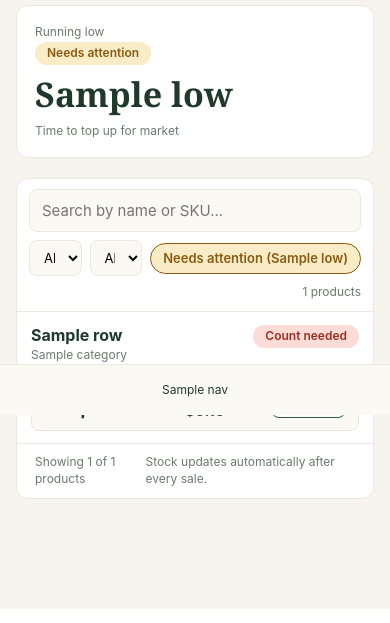
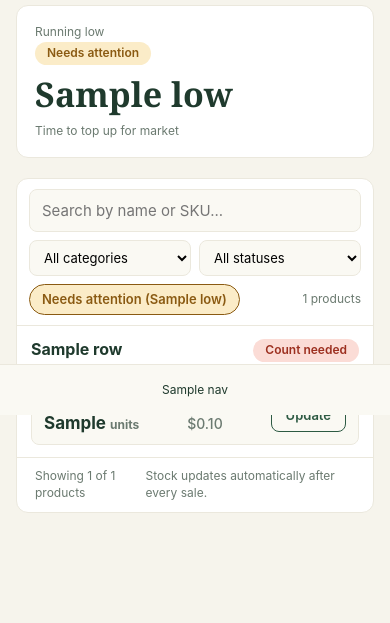
Before and after one commit to rieger07/farm-app, a FastAPI app: template inventory/templates/inventory.html in a window 390 px wide. Shown: the part 429-1052 px from the top of the page. Run offline with FastAPI, Linux system fonts and the light colour scheme; the template is opened without the code that fills it: most values are stand-ins (such as "Sample title", 1, 10 or a date in 2020).

Commit message:
Polish mobile inventory cards: de-emphasize price, transparent Update button, readable filter selects

```diff
--- a/inventory/static/style.css
+++ b/inventory/static/style.css
@@ -149,6 +149,11 @@ details.sale[open]{background:#faf9f3}
 .inv-onhand-val.neg {
   color: var(--redink);
 }
+.inv-price-val {
+  color: var(--muted);
+  font-size: 14px;
+  font-weight: 500;
+}
 .chip-toggle {
   border: 1px solid var(--amberink);
   background: var(--amber);
@@ -165,7 +170,7 @@ details.sale[open]{background:#faf9f3}
   color: #fff;
 }
 .inv-adjust-btn {
-  background: #fff;
+  background: transparent;
   color: var(--green);
   border: 1.5px solid var(--green);
   padding: 7px 14px;
@@ -181,5 +186,5 @@ details.sale[open]{background:#faf9f3}
 @media(max-width:800px){
   .filters { padding: 10px 12px; gap: 8px; }
   .filters input { flex: 1 1 100%; max-width: none; }
-  .filters select { flex: 1 1 0; min-width: 0; padding: 8px 10px; font-size: 13px; }
+  .filters select { flex: 1 1 120px; padding: 8px 10px; font-size: 13px; }
 }
--- a/inventory/templates/inventory.html
+++ b/inventory/templates/inventory.html
@@ -85,7 +85,7 @@
           </div>
           <div class="inv-stat">
             <small class="muted">Price</small>
-            <b>{{ r.price_cents|money }}</b>
+            <span class="inv-price-val">{{ r.price_cents|money }}</span>
           </div>
           <button type="button" class="btn inv-adjust-btn"
             onclick='openStockModal({{ r.id }}, {{ (r.name ~ (" · " ~ r.variant_name if r.variant_name else ""))|tojson }}, {{ r.on_hand }}, {{ r.low_stock_threshold }})'>
```
